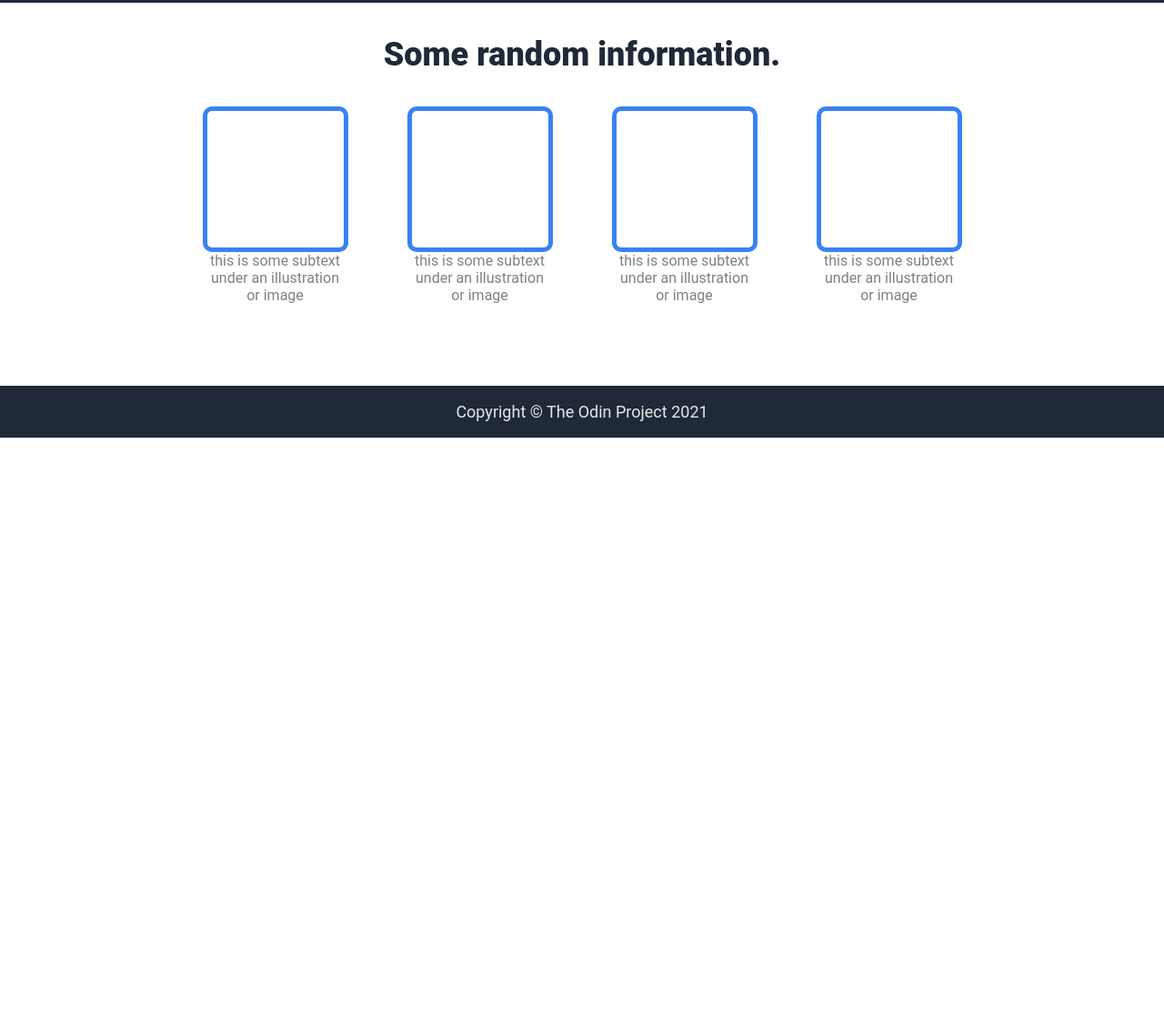
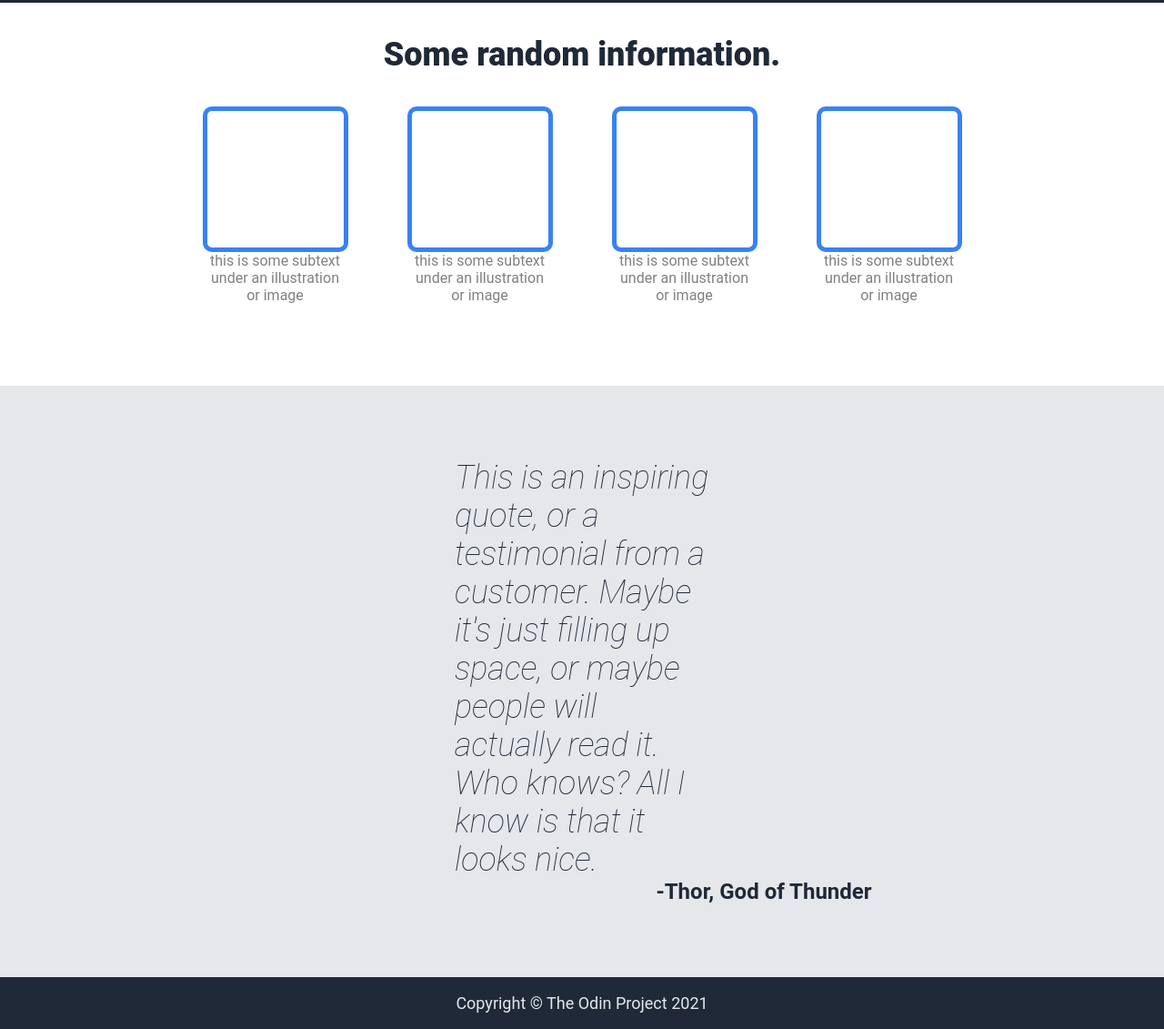
Before and after one commit to sakele/landing-page, a plain HTML site: page index.html in a window 1280 px wide. Shown: the part 491-1622 px from the top of the page at 91% size. Before the commit the page ends 972 px from the top, so only its background shows below. Drawn offline with Linux system fonts and the light colour scheme.

Commit message:
Write filler quote and implement styling for third main content section

```diff
--- a/index.html
+++ b/index.html
@@ -73,7 +73,14 @@
             </div>
         </div>
         <div class="three">
-
+            <div class="quote-box">
+                <div class="quote">
+                    <p>This is an inspiring quote, or a testimonial from a customer. Maybe it's just filling up space, or maybe people will actually read it. Who knows? All I know is that it looks nice.</p>
+                </div>
+                <div class="name">
+                    <p>-Thor, God of Thunder</p>
+                </div>
+            </div>
         </div>
         <div class="four">
 
--- a/style.css
+++ b/style.css
@@ -146,3 +146,33 @@ button {
     padding: 18px;
     text-align: center;
 }
+
+.main .three {
+    background-color: #e5e7eb;
+    justify-content: center;
+    align-items: center;
+}
+
+.quote-box {
+    display: flex;
+    flex-direction: column;
+    justify-content: center;
+    align-items: center;
+    padding: 80px 500px;
+}
+
+.quote {
+    font-size: 36px;
+    font-weight: 100;
+    font-style: italic;
+    color: #1f2937;
+}
+
+.name {
+    flex-direction: row;
+    justify-content: flex-end;
+    margin-right: -400px;
+    font-size: 24px;
+    font-weight: bold;
+    color: #1f2937;
+}
```
